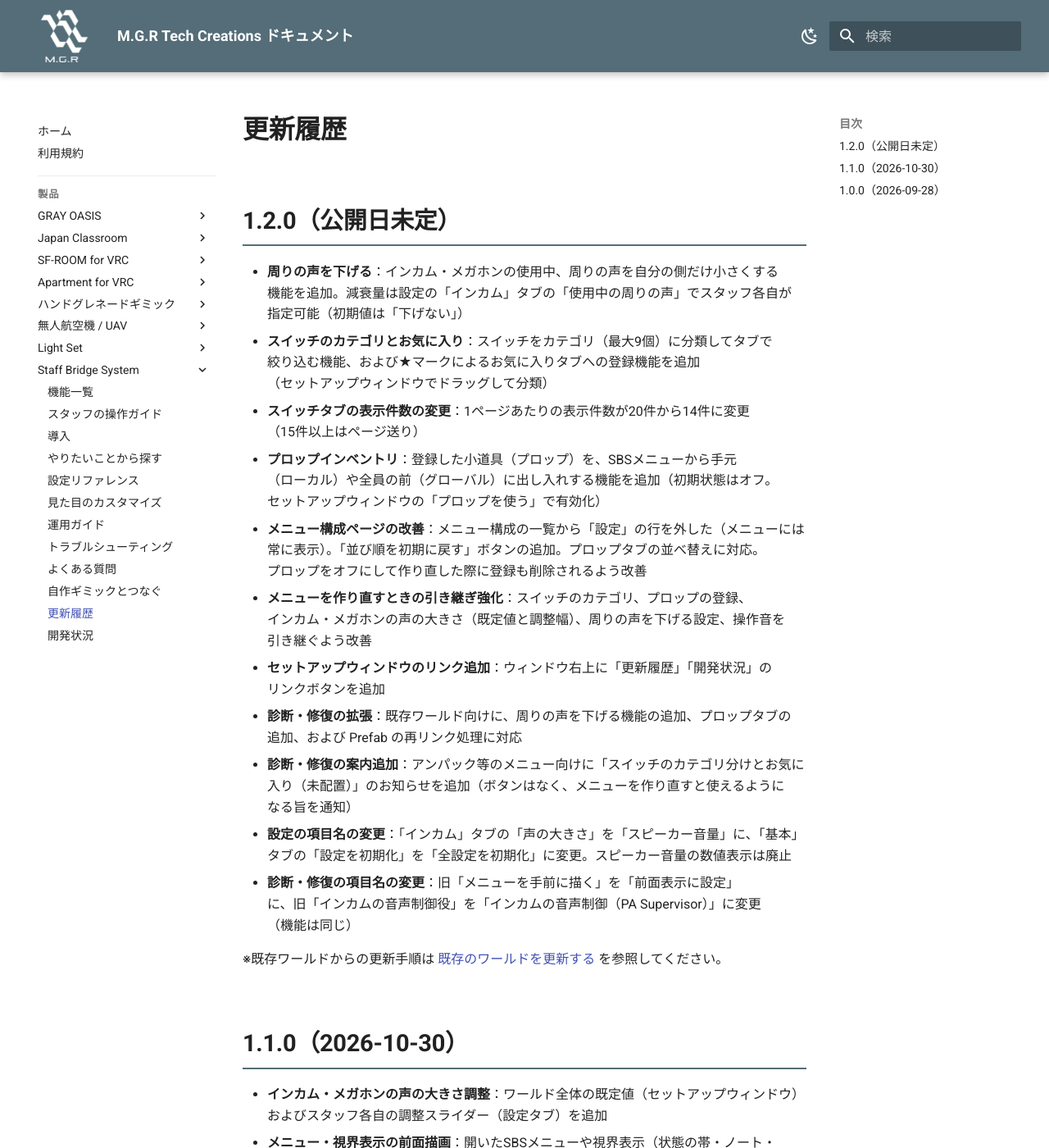
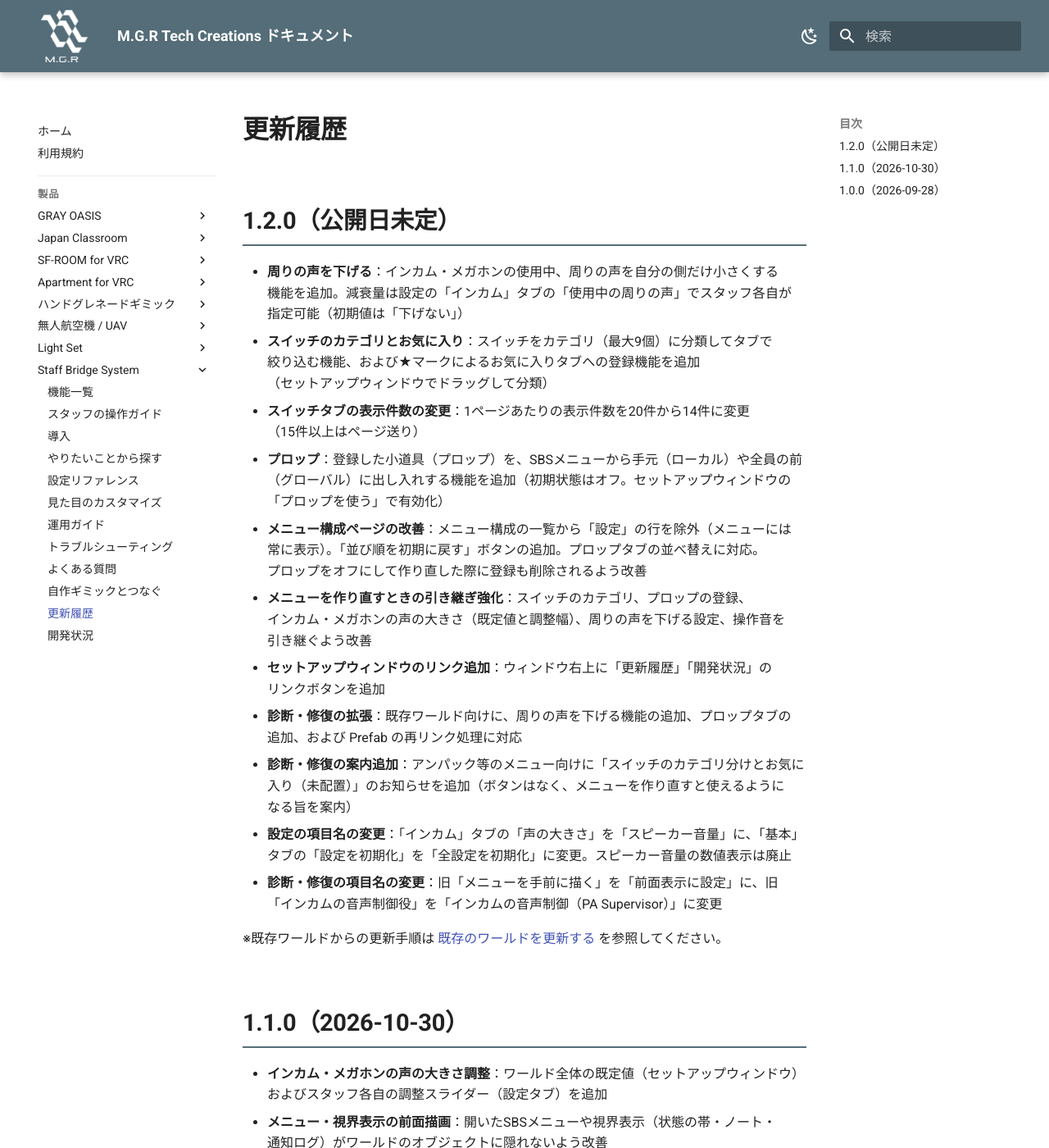
Before and after one commit to MAGURO-git/ProductArchive, an MkDocs documentation site: the page built from docs/staff-bridge-system/changelog.md, in a window 1280 px wide and 1400 px high. Shown: the whole window at 82% size. Built offline with MkDocs 1.6.1 and Material for MkDocs 9.7.7, drawn with Linux system fonts in a browser that asks for light colours.

Commit message:
SBS マニュアル: 更新履歴 1.2.0 に最終校正（Gemini Flash）を反映する（プロップの名称・体言止め・不要な補足）
Co-Authored-By: Claude Opus 5.5 <noreply@anthropic.com>

```diff
--- a/docs/staff-bridge-system/changelog.md
+++ b/docs/staff-bridge-system/changelog.md
@@ -4,15 +4,15 @@
 
 - **周りの声を下げる**：インカム・メガホンの使用中、周りの声を自分の側だけ小さくする機能を追加。減衰量は設定の「インカム」タブの「使用中の周りの声」でスタッフ各自が指定可能（初期値は「下げない」）
 - **スイッチのカテゴリとお気に入り**：スイッチをカテゴリ（最大9個）に分類してタブで絞り込む機能、および★マークによるお気に入りタブへの登録機能を追加（セットアップウィンドウでドラッグして分類）
-- **スイッチタブの表示件数の変更**：1ページあたりの表示件数が20件から14件に変更（15件以上はページ送り）
-- **プロップインベントリ**：登録した小道具（プロップ）を、SBSメニューから手元（ローカル）や全員の前（グローバル）に出し入れする機能を追加（初期状態はオフ。セットアップウィンドウの「プロップを使う」で有効化）
-- **メニュー構成ページの改善**：メニュー構成の一覧から「設定」の行を外した（メニューには常に表示）。「並び順を初期に戻す」ボタンの追加。プロップタブの並べ替えに対応。プロップをオフにして作り直した際に登録も削除されるよう改善
+- **スイッチタブの表示件数の変更**：1ページあたりの表示件数を20件から14件に変更（15件以上はページ送り）
+- **プロップ**：登録した小道具（プロップ）を、SBSメニューから手元（ローカル）や全員の前（グローバル）に出し入れする機能を追加（初期状態はオフ。セットアップウィンドウの「プロップを使う」で有効化）
+- **メニュー構成ページの改善**：メニュー構成の一覧から「設定」の行を除外（メニューには常に表示）。「並び順を初期に戻す」ボタンの追加。プロップタブの並べ替えに対応。プロップをオフにして作り直した際に登録も削除されるよう改善
 - **メニューを作り直すときの引き継ぎ強化**：スイッチのカテゴリ、プロップの登録、インカム・メガホンの声の大きさ（既定値と調整幅）、周りの声を下げる設定、操作音を引き継ぐよう改善
 - **セットアップウィンドウのリンク追加**：ウィンドウ右上に「更新履歴」「開発状況」のリンクボタンを追加
 - **診断・修復の拡張**：既存ワールド向けに、周りの声を下げる機能の追加、プロップタブの追加、および Prefab の再リンク処理に対応
-- **診断・修復の案内追加**：アンパック等のメニュー向けに「スイッチのカテゴリ分けとお気に入り（未配置）」のお知らせを追加（ボタンはなく、メニューを作り直すと使えるようになる旨を通知）
+- **診断・修復の案内追加**：アンパック等のメニュー向けに「スイッチのカテゴリ分けとお気に入り（未配置）」のお知らせを追加（ボタンはなく、メニューを作り直すと使えるようになる旨を案内）
 - **設定の項目名の変更**：「インカム」タブの「声の大きさ」を「スピーカー音量」に、「基本」タブの「設定を初期化」を「全設定を初期化」に変更。スピーカー音量の数値表示は廃止
-- **診断・修復の項目名の変更**：旧「メニューを手前に描く」を「前面表示に設定」に、旧「インカムの音声制御役」を「インカムの音声制御（PA Supervisor）」に変更（機能は同じ）
+- **診断・修復の項目名の変更**：旧「メニューを手前に描く」を「前面表示に設定」に、旧「インカムの音声制御役」を「インカムの音声制御（PA Supervisor）」に変更
 
 ※既存ワールドからの更新手順は [既存のワールドを更新する](install.md#update) を参照してください。
 
```
